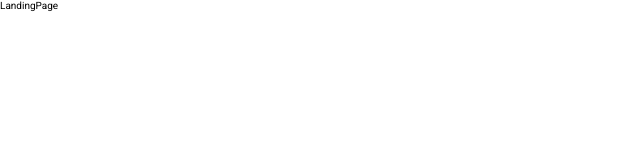
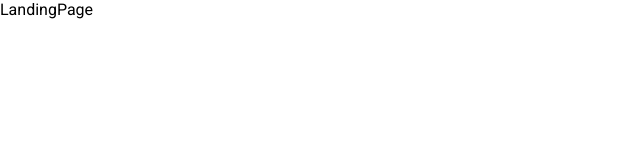
Before and after one commit to HyperloopUPV-H8/webpage, a React (Vite) app: page / in a window 1280 px wide. Shown: the top 160 px of the page, without its empty margins (0-640 px from the left). Built offline with nearby package versions, Linux system fonts and the light colour scheme.

Commit message:
adjust body font-size

```diff
--- a/src/sass/core/_reset.scss
+++ b/src/sass/core/_reset.scss
@@ -14,6 +14,10 @@
 
 html {
   font-size: 62.5%;
+}
+
+body {
+  font-size: 1.6rem;
 }
 
 // Avoid problems with images
```
